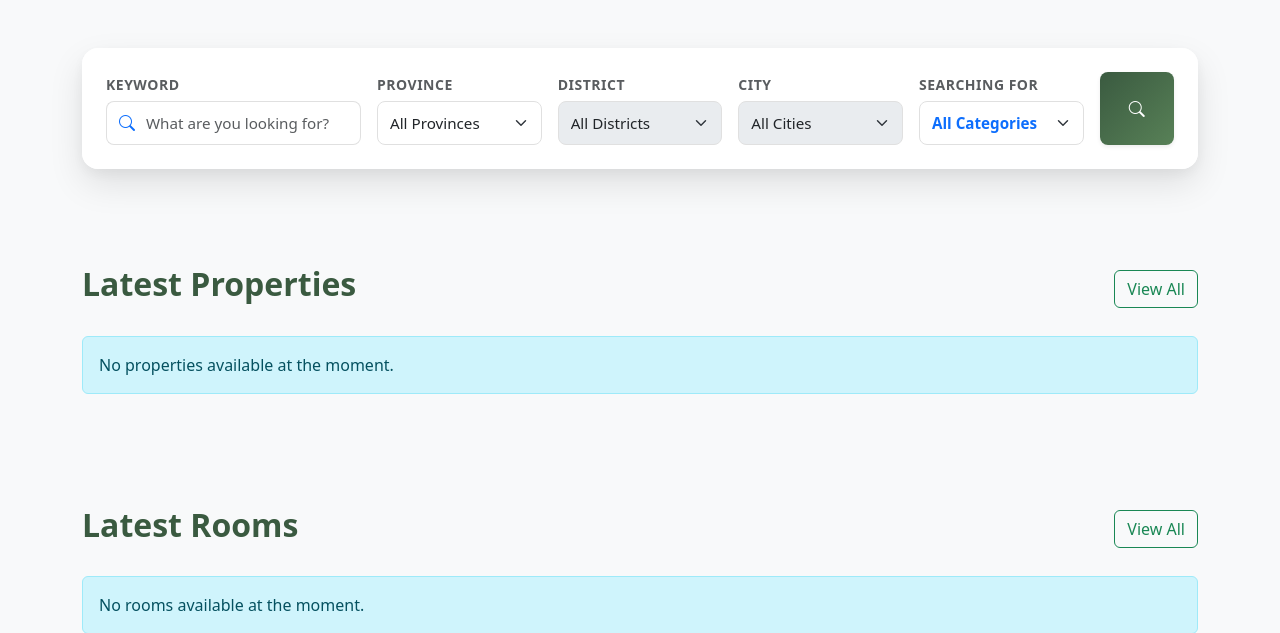
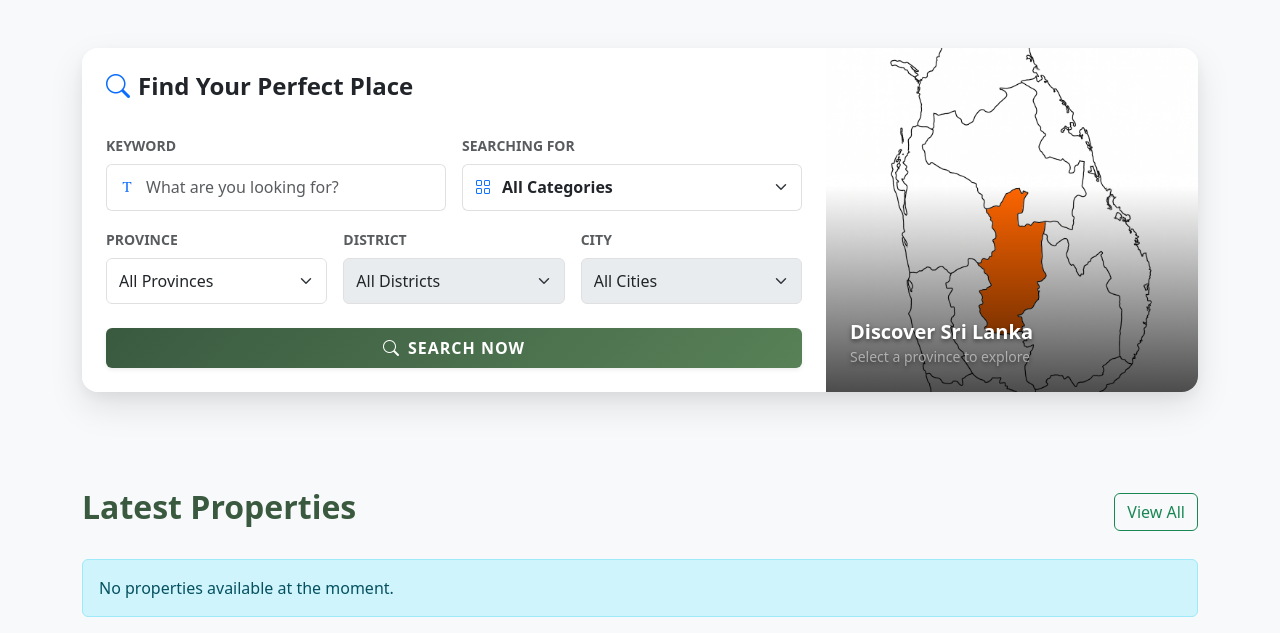
Before and after one commit to ChinthakaSandaruwan/RL, a PHP site: page /RL/ in a window 1280 px wide. Shown: the part 678-1311 px from the top of the page. Run offline with PHP 8.4, Linux system fonts and the light colour scheme; data that the repository does not hold is empty.

Commit message:
feat: introduce a new search component with dynamic location filtering and province image display

```diff
--- a/public/search/search/search.css
+++ b/public/search/search/search.css
@@ -1,69 +1,72 @@
 /* Glassmorphism Card */
 .search-card {
-    background: rgba(255, 255, 255, 0.95);
-    backdrop-filter: blur(10px);
+    background: rgba(255, 255, 255, 0.98);
+    backdrop-filter: blur(15px);
     border-radius: 16px;
-    border: 1px solid rgba(255, 255, 255, 0.2);
+    border: 1px solid rgba(255, 255, 255, 0.5);
     box-shadow: 0 15px 35px rgba(0, 0, 0, 0.1), 0 5px 15px rgba(0, 0, 0, 0.05) !important;
-    transition: transform 0.3s ease, box-shadow 0.3s ease;
-}
-
-.search-card:hover {
-    transform: translateY(-2px);
-    box-shadow: 0 20px 40px rgba(0, 0, 0, 0.12), 0 5px 15px rgba(0, 0, 0, 0.05) !important;
+    overflow: hidden;
+    /* Ensure image doesn't bleed */
 }
 
 .search-container {
-    margin-top: -60px;
-    /* Overlap with Hero section if possible */
+    margin-top: -80px;
+    /* Strong overlap with Hero */
 }
 
 /* Input Styling */
 .form-control,
-.form-select {
-    border: 1px solid #e0e0e0;
-    border-radius: 8px;
-    padding: 0.6rem 0.75rem;
-    font-size: 0.95rem;
-    transition: all 0.2s ease;
+.form-select,
+.input-group-text {
+    border-color: #e0e0e0;
+    padding: 0.65rem 0.75rem;
 }
 
 .form-control:focus,
 .form-select:focus {
     border-color: var(--fern, #4CAF50);
-    /* Fallback green */
     box-shadow: 0 0 0 3px rgba(76, 175, 80, 0.15);
 }
 
 .input-group-text {
-    border: 1px solid #e0e0e0;
-    border-radius: 8px 0 0 8px;
-    background-color: #fff;
+    background-color: #f8f9fa;
+    color: var(--hunter-green);
 }
 
-.form-control {
-    border-radius: 0 8px 8px 0;
+/* Right Side Image Styling */
+.object-fit-cover {
+    object-fit: cover;
+}
+
+.search-image-overlay {
+    position: absolute;
+    top: 0;
+    bottom: 0;
+    left: 0;
+    right: 0;
+    background: linear-gradient(to top, rgba(0, 0, 0, 0.7) 0%, rgba(0, 0, 0, 0) 60%);
+    z-index: 1;
+}
+
+.text-shadow {
+    text-shadow: 0 2px 4px rgba(0, 0, 0, 0.5);
 }
 
 /* Button Styling */
 .btn-primary {
     background: linear-gradient(135deg, var(--hunter-green, #2E7D32), var(--fern, #4CAF50));
     border: none;
-    border-radius: 8px;
     transition: all 0.3s ease;
 }
 
 .btn-primary:hover {
     background: linear-gradient(135deg, var(--fern, #4CAF50), var(--hunter-green, #2E7D32));
-    box-shadow: 0 4px 12px rgba(46, 125, 50, 0.3);
-    transform: translateY(-1px);
+    transform: translateY(-2px);
+    box-shadow: 0 5px 15px rgba(46, 125, 50, 0.4);
 }
 
-/* Label Styling */
-.form-label {
-    margin-bottom: 0.4rem;
-    letter-spacing: 0.5px;
-    color: #6c757d;
+.letter-spacing-1 {
+    letter-spacing: 1px;
 }
 
 @media (max-width: 991px) {
--- a/public/search/search/search.js
+++ b/public/search/search/search.js
@@ -2,6 +2,28 @@
     const provinceSelect = document.getElementById('search_province');
     const districtSelect = document.getElementById('search_district');
     const citySelect = document.getElementById('search_city');
+    const provinceImage = document.getElementById('province_image');
+    const provinceNameDisplay = document.getElementById('province_name_display');
+
+    // Initial Image Setup
+    if (typeof initialImage !== 'undefined' && initialImage) {
+        // If initialImage is just filename, prepend path
+        const isUrl = initialImage.indexOf('/') !== -1;
+        const src = isUrl ? initialImage : (provinceImagesPath + initialImage);
+
+        // Only set if we really have a value, otherwise keep default "central" or whatever is hardcoded
+        // Actually PHP provides filename like "central.jpg"
+        if (initialImage !== 'default_map.jpg') {
+            provinceImage.src = provinceImagesPath + initialImage;
+        } else {
+            // Keep default or set to a specific default map image
+            // For now we default to central in HTML if nothing selected
+            // If "All Provinces" selected, maybe switch to generic?
+            // Let's stick to Central or a random one for "All"
+            provinceImage.src = provinceImagesPath + 'central.jpg';
+            provinceNameDisplay.textContent = "Discover Sri Lanka";
+        }
+    }
 
     // Helper to populate select
     function populateSelect(select, items, valueKey, textKey, selectedValue) {
@@ -18,7 +40,6 @@
     }
 
     function updateDistricts(provinceId) {
-        // Clear district and city
         districtSelect.innerHTML = '<option value="">All Districts</option>';
         citySelect.innerHTML = '<option value="">All Cities</option>';
 
@@ -32,7 +53,6 @@
         populateSelect(districtSelect, filteredDistricts, 'id', 'name_en', currentDistrict);
         districtSelect.disabled = false;
 
-        // Trigger city update if district is preslected
         if (currentDistrict && filteredDistricts.some(d => d.id == currentDistrict)) {
             updateCities(currentDistrict);
         }
@@ -51,17 +71,50 @@
         citySelect.disabled = false;
     }
 
+    function updateProvinceImage(provinceId) {
+        const selectedOption = provinceSelect.options[provinceSelect.selectedIndex];
+        const imageName = selectedOption.getAttribute('data-image');
+        const provinceName = selectedOption.text;
+
+        if (imageName && imageName !== 'default_map.jpg') {
+            // Check if image exists? We assume it does based on strict naming
+            provinceImage.style.opacity = 0;
+            setTimeout(() => {
+                provinceImage.src = provinceImagesPath + imageName;
+                provinceNameDisplay.textContent = provinceName;
+                provinceImage.onload = () => {
+                    provinceImage.style.opacity = 1;
+                };
+                // Fallback transparency fix if cached
+                if (provinceImage.complete) provinceImage.style.opacity = 1;
+            }, 200);
+        } else {
+            // Default to central or generic
+            provinceImage.style.opacity = 0;
+            setTimeout(() => {
+                provinceImage.src = provinceImagesPath + 'central.jpg';
+                provinceNameDisplay.textContent = "Discover Sri Lanka";
+                provinceImage.style.opacity = 1;
+            }, 200);
+        }
+    }
+
     // Event Listeners
     provinceSelect.addEventListener('change', function () {
         updateDistricts(this.value);
+        updateProvinceImage(this.value);
     });
 
     districtSelect.addEventListener('change', function () {
         updateCities(this.value);
     });
 
-    // Initial Load
+    // Initial Load Logic
     if (provinceSelect.value) {
         updateDistricts(provinceSelect.value);
+        // Image is partly handled by PHP generation but JS listener ensures consistency
+        // Text name needs update
+        const selectedOption = provinceSelect.options[provinceSelect.selectedIndex];
+        provinceNameDisplay.textContent = selectedOption.text;
     }
 });
--- a/public/search/search/search.php
+++ b/public/search/search/search.php
@@ -23,34 +23,63 @@
 $s_district = $_GET['district'] ?? '';
 $s_city = $_GET['city'] ?? '';
 $s_category = $_GET['category'] ?? ''; // property, room, vehicle
+
+// Function to get province image filename
+function get_province_image($name) {
+    return strtolower(str_replace(' ', '_', $name)) . '.jpg';
+}
 ?>
 
 <div class="search-container container my-5 position-relative" style="z-index: 10;">
-    <div class="card border-0 shadow-lg search-card">
-        <div class="card-body p-4">
+    <div class="card border-0 shadow-lg search-card overflow-hidden">
+        <div class="row g-0">
+            <!-- Left Side: Search Form -->
+            <div class="col-lg-8 p-4">
                 <form action="<?= app_url('index.php') ?>" method="GET" id="mainSearchForm">
                     <div class="row g-3">
+                        <div class="col-12">
+                            <h4 class="mb-3 fw-bold text-dark"><i class="bi bi-search me-2 text-primary"></i>Find Your Perfect Place</h4>
+                        </div>
+
                         <!-- Keyword -->
-                    <div class="col-lg-3 col-md-6">
+                        <div class="col-md-6">
                             <label class="form-label fw-bold text-muted small text-uppercase">Keyword</label>
                             <div class="input-group">
-                            <span class="input-group-text bg-white border-end-0"><i class="bi bi-search text-primary"></i></span>
+                                <span class="input-group-text bg-white border-end-0"><i class="bi bi-fonts text-primary"></i></span>
                                 <input type="text" name="keyword" class="form-control border-start-0 ps-0" placeholder="What are you looking for?" value="<?= htmlspecialchars($s_keyword) ?>">
                             </div>
                         </div>
 
+                        <!-- Category -->
+                        <div class="col-md-6">
+                            <label class="form-label fw-bold text-muted small text-uppercase">Searching For</label>
+                            <div class="input-group">
+                                <span class="input-group-text bg-white border-end-0"><i class="bi bi-grid text-primary"></i></span>
+                                <select name="category" class="form-select fw-semibold border-start-0 ps-0">
+                                    <option value="">All Categories</option>
+                                    <option value="property" <?= $s_category == 'property' ? 'selected' : '' ?>>Property</option>
+                                    <option value="room" <?= $s_category == 'room' ? 'selected' : '' ?>>Room</option>
+                                    <option value="vehicle" <?= $s_category == 'vehicle' ? 'selected' : '' ?>>Vehicle</option>
+                                </select>
+                            </div>
+                        </div>
+
                         <!-- Location Group -->
-                    <div class="col-lg-2 col-md-6">
+                        <div class="col-md-4">
                             <label class="form-label fw-bold text-muted small text-uppercase">Province</label>
                             <select name="province" id="search_province" class="form-select">
-                            <option value="">All Provinces</option>
+                                <option value="" data-image="default_map.jpg">All Provinces</option>
                                 <?php foreach ($search_provinces as $p): ?>
-                                <option value="<?= $p['id'] ?>" <?= $s_province == $p['id'] ? 'selected' : '' ?>><?= htmlspecialchars($p['name_en']) ?></option>
+                                    <option value="<?= $p['id'] ?>"
+                                            data-image="<?= get_province_image($p['name_en']) ?>"
+                                            <?= $s_province == $p['id'] ? 'selected' : '' ?>>
+                                        <?= htmlspecialchars($p['name_en']) ?>
+                                    </option>
                                 <?php endforeach; ?>
                             </select>
                         </div>
 
-                    <div class="col-lg-2 col-md-6">
+                        <div class="col-md-4">
                             <label class="form-label fw-bold text-muted small text-uppercase">District</label>
                             <select name="district" id="search_district" class="form-select" <?= empty($s_district) ? 'disabled' : '' ?>>
                                 <option value="">All Districts</option>
@@ -58,7 +87,7 @@
                             </select>
                         </div>
 
-                    <div class="col-lg-2 col-md-6">
+                        <div class="col-md-4">
                             <label class="form-label fw-bold text-muted small text-uppercase">City</label>
                             <select name="city" id="search_city" class="form-select" <?= empty($s_city) ? 'disabled' : '' ?>>
                                 <option value="">All Cities</option>
@@ -66,25 +95,31 @@
                             </select>
                         </div>
 
-                    <!-- Category -->
-                    <div class="col-lg-2 col-md-6">
-                        <label class="form-label fw-bold text-muted small text-uppercase">Searching For</label>
-                        <select name="category" class="form-select fw-semibold text-primary">
-                            <option value="">All Categories</option>
-                            <option value="property" <?= $s_category == 'property' ? 'selected' : '' ?>>Property</option>
-                            <option value="room" <?= $s_category == 'room' ? 'selected' : '' ?>>Room</option>
-                            <option value="vehicle" <?= $s_category == 'vehicle' ? 'selected' : '' ?>>Vehicle</option>
-                        </select>
-                    </div>
-
                         <!-- Submit Button -->
-                    <div class="col-lg-1 d-flex align-items-end">
-                        <button type="submit" class="btn btn-primary w-100 h-100 py-2 fw-bold shadow-sm" style="min-height: 48px;">
-                            <i class="bi bi-search"></i>
+                        <div class="col-12 mt-4">
+                            <button type="submit" class="btn btn-primary w-100 py-2 fw-bold shadow-sm text-uppercase letter-spacing-1">
+                                <i class="bi bi-search me-2"></i>Search Now
                             </button>
                         </div>
                     </div>
                 </form>
+            </div>
+
+            <!-- Right Side: Province Image -->
+            <div class="col-lg-4 d-none d-lg-block position-relative">
+                <div class="h-100 w-100 position-absolute top-0 start-0">
+                    <div class="search-image-overlay"></div>
+                    <img id="province_image"
+                         src="<?= app_url('public/search/search/provinces/central.jpg') ?>"
+                         alt="Province Image"
+                         class="img-fluid h-100 w-100 object-fit-cover"
+                         style="transition: opacity 0.5s ease;">
+                    <div class="position-absolute bottom-0 start-0 p-4 text-white z-2">
+                        <h5 class="fw-bold mb-0 text-shadow" id="province_name_display">Discover Sri Lanka</h5>
+                        <small class="text-white-50 text-shadow">Select a province to explore</small>
+                    </div>
+                </div>
+            </div>
         </div>
     </div>
 </div>
@@ -95,5 +130,21 @@
     const searchCities = <?= json_encode($search_cities) ?>;
     const currentDistrict = "<?= $s_district ?>";
     const currentCity = "<?= $s_city ?>";
+    const provinceImagesPath = "<?= app_url('public/search/search/provinces/') ?>";
+
+    // Determine initial image
+    <?php
+    $initialImage = 'central.jpg'; // Default
+    if ($s_province) {
+        // Find the selected province name
+        foreach ($search_provinces as $p) {
+            if ($p['id'] == $s_province) {
+                $initialImage = get_province_image($p['name_en']);
+                break;
+            }
+        }
+    }
+    ?>
+    const initialImage = "<?= $initialImage ?>";
 </script>
 <script src="<?= app_url('public/search/search/search.js') ?>"></script>
```
Lines whose indentation alone changed are shown as unchanged.
